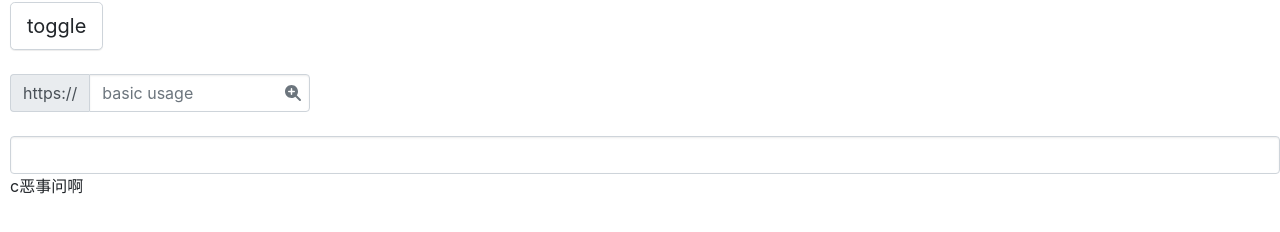
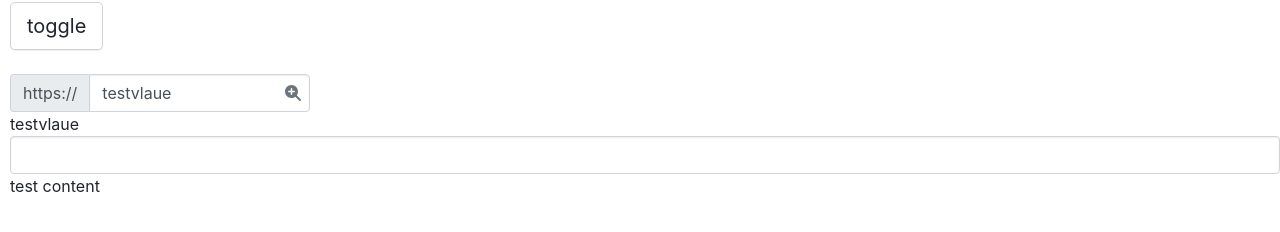
Before and after one commit to ninenan/nnn-toy-ui, a React (Create React App) app: page / in a window 1280 px wide. Shown: the part 565-797 px from the top of the page. Built offline with nearby package versions, Linux system fonts and the light colour scheme.

Commit message:
chore: delete dead code

```diff
--- a/src/App.tsx
+++ b/src/App.tsx
@@ -23,7 +23,7 @@ const testAutoCompleteData01 = ['apple', 'banana', 'origin', 'cat']; */
 
 function App() {
   const [show, setShow] = useState(true);
-  const [testValue, setTestValue] = useState<string | undefined>(undefined);
+  const [testValue, setTestValue] = useState<string | undefined>('testvlaue');
 
   const handleChange = (e: ChangeEvent<HTMLInputElement>) => {
     setTestValue(e.currentTarget.value);
@@ -147,7 +147,7 @@ function App() {
           fetchOptions={handleFetchAsync}
           renderOptions={renderOptions}
         />
-        <div>c恶事问啊</div>
+        <div>test content</div>
       </header>
     </div>
   );
```
Also changed, not shown: 1 other file (tests, documents, lock files or other folders).
